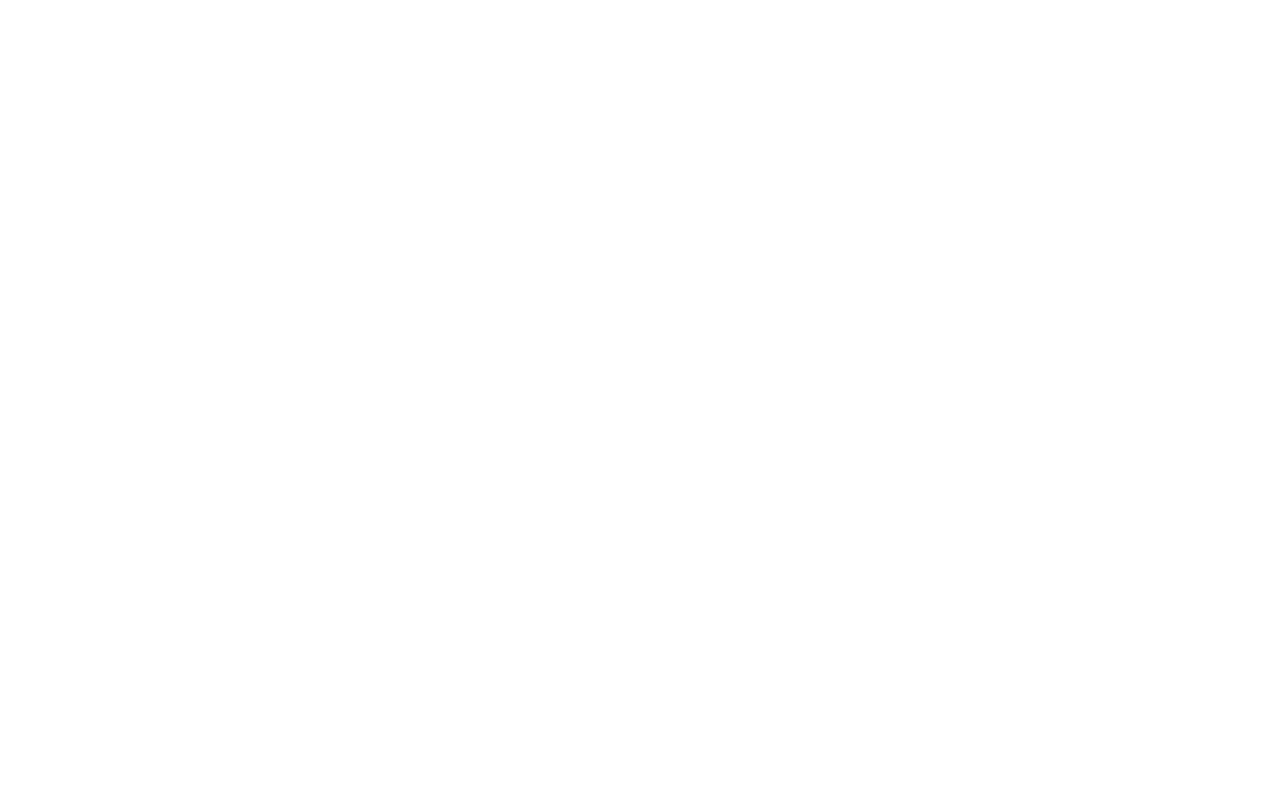
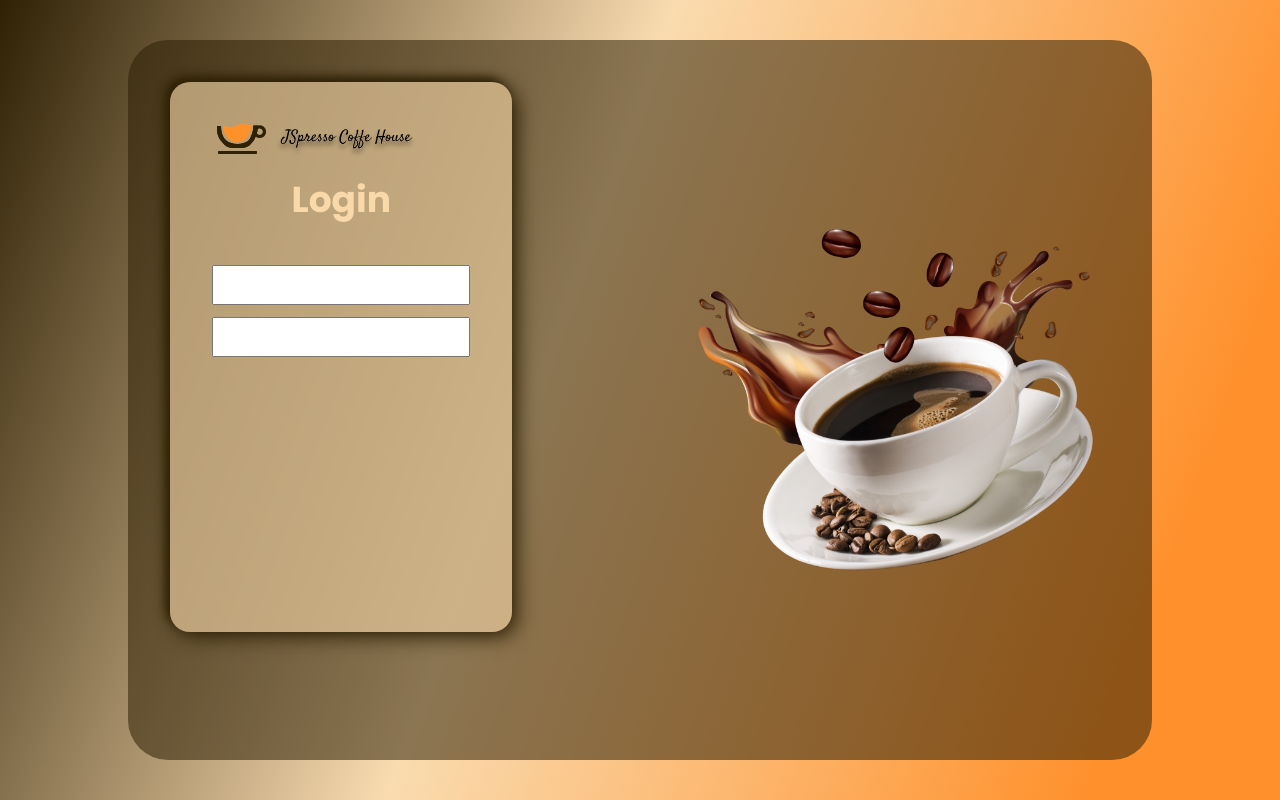
Before and after one commit to DevGsBraga/JSpresso.Coffe.House, a React (Vite) app: page /login in a window 1280 px wide. Before the commit this address had no page. Built offline with nearby package versions, Linux system fonts and the light colour scheme.

Commit message:
Upgrade
Adicionado a página de Login.

```diff
--- a/index.html
+++ b/index.html
@@ -3,7 +3,14 @@
   <head>
     <meta charset="UTF-8" />
     <link rel="icon" type="image/svg+xml" href="/src/assets/imgs/logo-nvc.png" />
-    <meta name="viewport" content="width=device-width, initial-scale=1.0" />
+    <meta name="viewport" content="width=device-width, initial-scale=1.0, maximum-scale=1.0, user-scalable=no">
+    <link rel="stylesheet" href="https://cdnjs.cloudflare.com/ajax/libs/normalize/8.0.1/normalize.min.css" integrity="sha512-NhSC1YmyruXifcj/KFRWoC561YpHpc5Jtzgvbuzx5VozKpWvQ+4nXhPdFgmx8xqexRcpAglTj9sIBWINXa8x5w==" crossorigin="anonymous" referrerpolicy="no-referrer" />
+
+
+
+
+
+
     <title>JSpresso Coffe House</title>
   </head>
   <body>
--- a/src/App.jsx
+++ b/src/App.jsx
@@ -6,6 +6,7 @@ import { BrowserRouter as Router, Route, Routes } from "react-router-dom";
 
 // IMPORTE DOS COMPONENTES
 import Home from "./pages/Home/Home";
+import Login from "./pages/Login/Login";
 import SobrePage from "./pages/Sobre/SobrePage";
 
 
@@ -19,6 +20,7 @@ function App() {
 
       <Routes>
           <Route path="/" element={<Home />} />
+          <Route path="/login" element={<Login />} />
           <Route path="/sobre" element={<SobrePage />} />
 
       </Routes>
--- a/src/components/Navegacao/NaveBar.css
+++ b/src/components/Navegacao/NaveBar.css
@@ -3,8 +3,6 @@
     height: 65rem;
     background: var(--primary-color);
 }
-
-
 
 
 .cabecalho-nav-bar {
@@ -47,6 +45,28 @@
 }
 
 
+.container-login {
+    width: 30%;
+    display: flex;
+    align-items: center;
+    justify-content: center;
+
+    margin: 0 auto;
+    border-radius: 20px;
+    cursor: pointer;
+
+
+
+    background: var(--button-color);
+}
+
+.login-link {
+    text-decoration: none;
+    color: var(--secundary-color);
+    font-weight: bold;
+    font-size: .8em;
+
+}
 
 
 
--- a/src/components/Navegacao/NavegacaoBar.jsx
+++ b/src/components/Navegacao/NavegacaoBar.jsx
@@ -32,9 +32,14 @@ const NavegacaoBar = () => {
                                     <RiSearchLine className="search-icon" />
                                         <input type="text" placeholder="Capuccino" />
                                 </div>
-                                <div>
-                                    <LiaShoppingCartSolid size={'32px'}  />
-                                </div>
+
+                                    <div>
+                                        <LiaShoppingCartSolid size={'32px'}  />
+                                    </div>
+
+                                        <div className='container-login'>
+                                            <Link to={"/login"} className='login-link'>Faça seu login</Link>
+                                        </div>
                             </div>
         </nav>
   )
--- /dev/null
+++ b/src/pages/Login/Login.jsx
@@ -0,0 +1,64 @@
+import './LoginStyle.css';
+
+
+// IMAGENS
+import xicara from '../../assets/imgs/Login/xicara-cafe.png'
+import logo from '../../assets/svg/logo-coffe.svg'
+
+const Login = () => {
+  return (
+    <div id="container__login">
+
+            <div className="login__box">
+
+                <div className='box__left--login'>
+
+                    <div className='box__form'>
+
+                        <div className='form-title'>
+                            <div>
+
+                                <img src={logo} alt="" />
+
+                            </div>
+
+                                <h2>Login</h2>
+                        </div>
+
+                            <div className='form-conteudo'>
+
+                                <form action="">
+                                        <input type="text" />
+                                        <input type="text" />
+                                </form>
+
+
+
+                            </div>
+                    </div>
+
+                </div>
+
+
+                {/* CONTAINER DIREITO */}
+
+
+
+            <div className='container-login-right'>
+                    <div className='login-right-img'>
+
+                        <img className='img-login' src={xicara} alt="" />
+
+                    </div>
+            </div>
+
+
+
+
+
+            </div>
+    </div>
+  )
+}
+
+export default Login
--- /dev/null
+++ b/src/pages/Login/LoginStyle.css
@@ -0,0 +1,128 @@
+
+/* CONTAINER PRINCIPAL */
+#container__login {
+    width: 100vw;
+    max-width: 1920px;
+    height: 100vh;
+    display: flex;
+    flex-wrap: wrap;
+    align-items: center;
+    justify-content: center;
+
+    background:linear-gradient(290deg, #ff902b 12%, #f9d9aaee 57%, #2f2105 100%);
+
+
+
+}
+
+
+/* CONTAINER SECUNDÁRIO  */
+.login__box {
+    width: 80%;
+    height: 90%;
+    display: flex;
+
+
+    border-radius: 40px;
+
+    background: #2f21058a;
+}
+
+
+/* CONTAINER ESQUERDO FORMULÁRIO */
+.box__left--login{
+    width: 50%;
+    height: 100%;
+    padding: 42px;
+    display: flex;
+
+
+
+
+}
+
+
+.form-conteudo {
+    width: 100%;
+    height: 150px;
+    display: flex;
+    align-items: center;
+    margin-top: 1rem;
+}
+
+.form-conteudo>form {
+    width: 100%;
+    display: flex;
+    flex-direction: column;
+    gap: 12px;
+    text-align: center;
+}
+
+.form-conteudo>form>input {
+    height: 2.5rem;
+}
+
+
+
+
+
+
+
+
+
+
+.box__form {
+    width: 80%;
+    height: 550px;
+    padding: 42px;
+
+    border-radius: 20px;
+
+
+
+    background: #f9d9aa9a;
+
+    box-shadow:  5px 5px 20px #2F2105,
+                -5px -5px 10px #2F2105;
+
+}
+
+
+
+
+
+.form-title {
+    font-size: 1.5em;
+}
+
+.form-title>h2 {
+    padding-top: 1rem;
+    color: var(--primary-color);
+    text-align: center;
+}
+
+
+
+
+
+
+
+.container-login-right {
+    width: 50%;
+    height: 100%;
+
+}
+
+.login-right-img {
+    width: 100%;
+    height: 100%;
+    display: flex;
+    justify-content: center;
+    align-items: center;
+
+}
+
+.img-login {
+    max-width: 90%;
+    border-radius: 50%;
+}
```
Also changed, not shown: src/assets/imgs/Login/quero-cafe.png (added), src/assets/imgs/Login/xicara-cafe.png (added).
